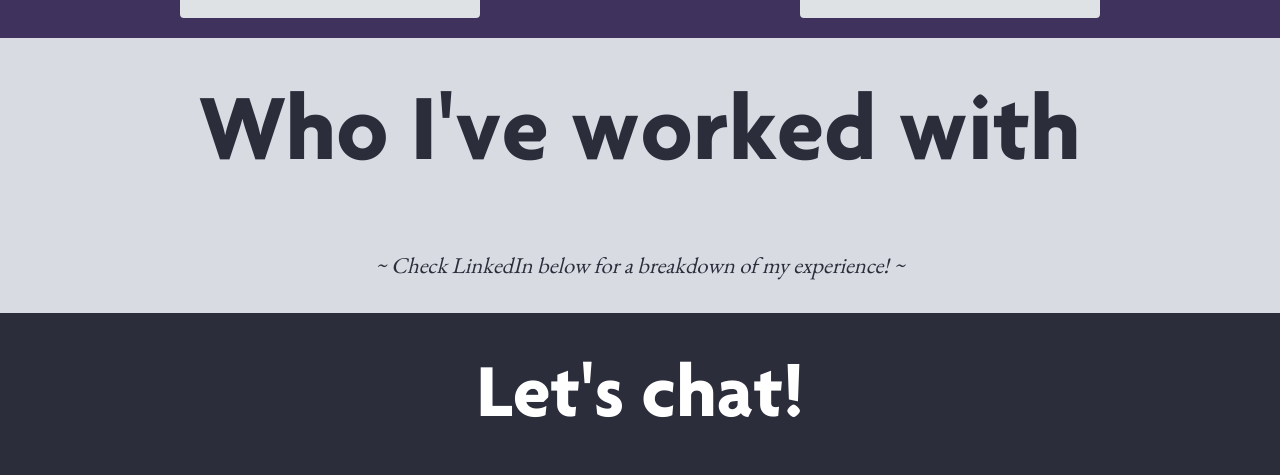
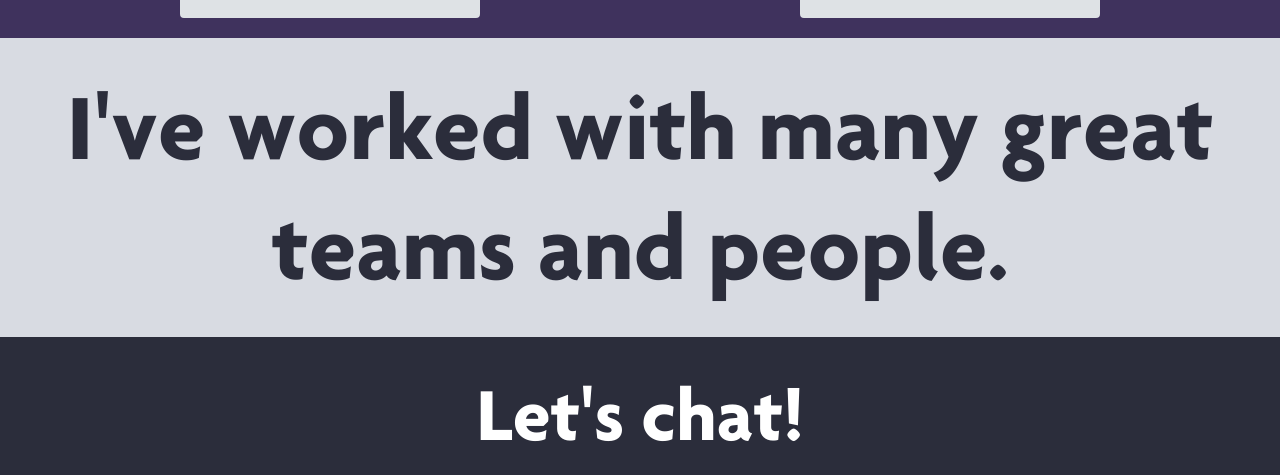
Before and after one commit to yashsway/yashsway.github.io, a plain HTML site: page index.html in a window 1280 px wide. Shown: the part 1800-2275 px from the top of the page. Drawn offline with nearby package versions, Linux system fonts and the light colour scheme; a script that the page names is missing; files whose address does not match are found by name.

Commit message:
changed work line

```diff
--- a/index.html
+++ b/index.html
@@ -154,11 +154,13 @@
         <div class="home-section" id="experience-section">
             <div class="flex-parent-column flex-parent-center stretch">
                 <div class="flex-child-column" id="one">
-                    <p class="sub-header center section-header">Who I've worked with</p>
+                    <p class="sub-header center section-header">I've worked with many great teams and people.</p>
                 </div>
+<!--
                 <div class="flex-child-column reading">
-                    <p class="center text"><em>~ Check LinkedIn below for a breakdown of my experience! ~</em></p>
+                    <p class="center text"><em></em></p>
                 </div>
+-->
             </div>
         </div>
         <div class="home-section" id="footer-section">
```
